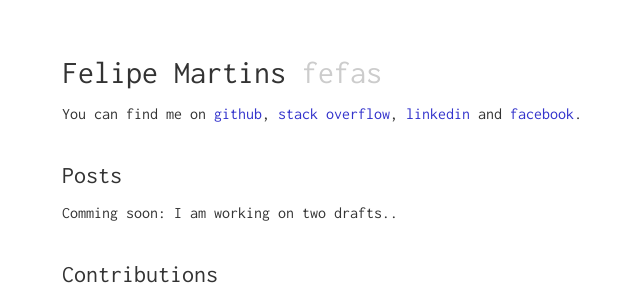
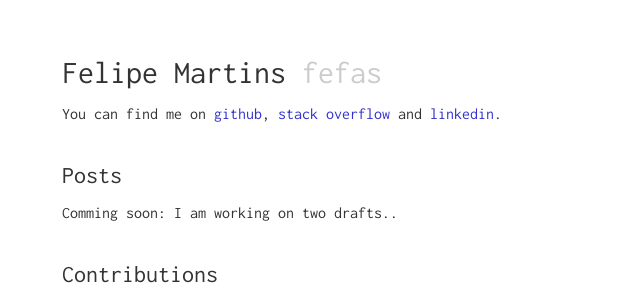
Before and after one commit to fefas/blog.fefas.net, a Jekyll site: the page built from index.md, in a window 1280 px wide. Shown: the top 298 px of the page, without its empty margins (258-898 px from the left). Built offline with Jekyll 4.4.1, drawn with Linux system fonts in a browser that asks for light colours; our own code applies the rules of GitHub Pages for plain Markdown files.

Commit message:
Remove my facebook link

```diff
--- a/index.md
+++ b/index.md
@@ -6,9 +6,8 @@ layout: default
 
 You can find me on
   [github](https://github.com/fefas),
-  [stack overflow](http://stackoverflow.com/users/4259675/fefas),
-  [linkedin](https://br.linkedin.com/in/fefas) and
-  [facebook](https://www.facebook.com/eufefas).
+  [stack overflow](http://stackoverflow.com/users/4259675/fefas) and
+  [linkedin](https://br.linkedin.com/in/fefas).
 
 ## Posts
 
```
